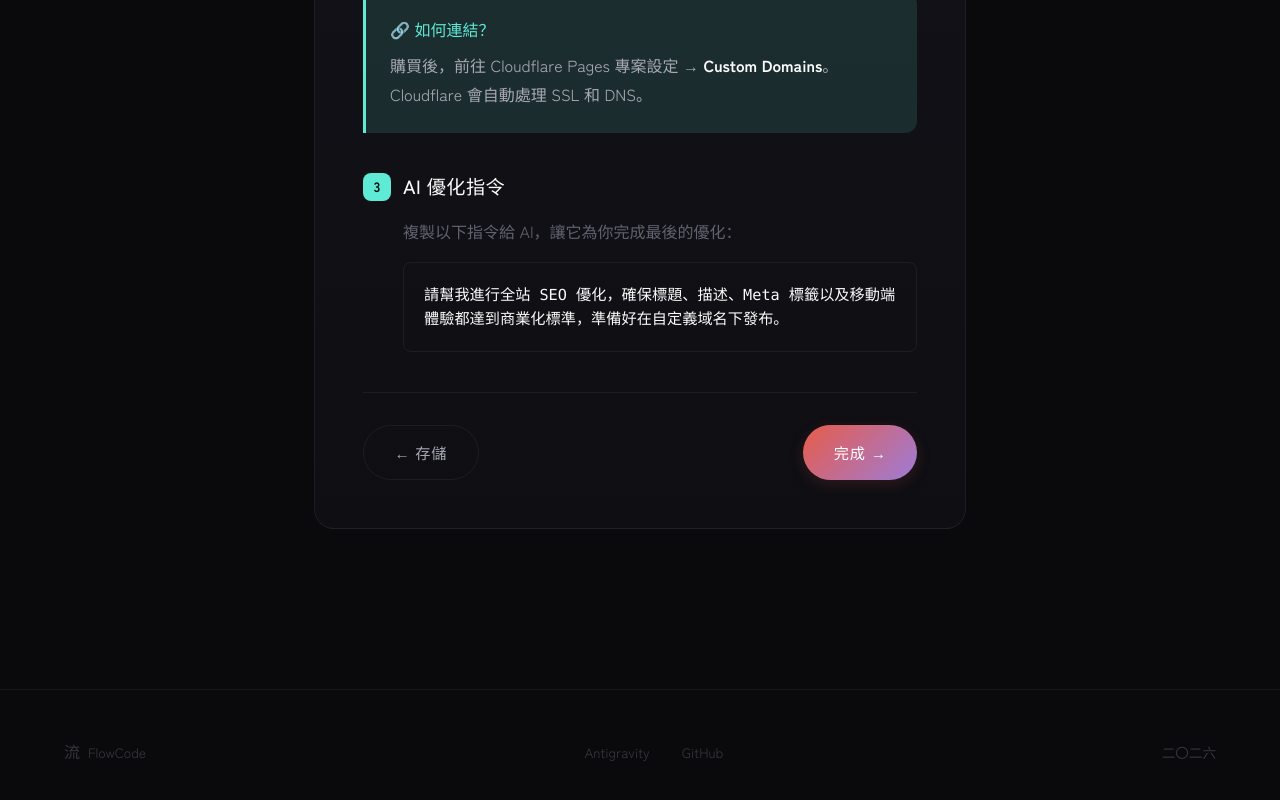
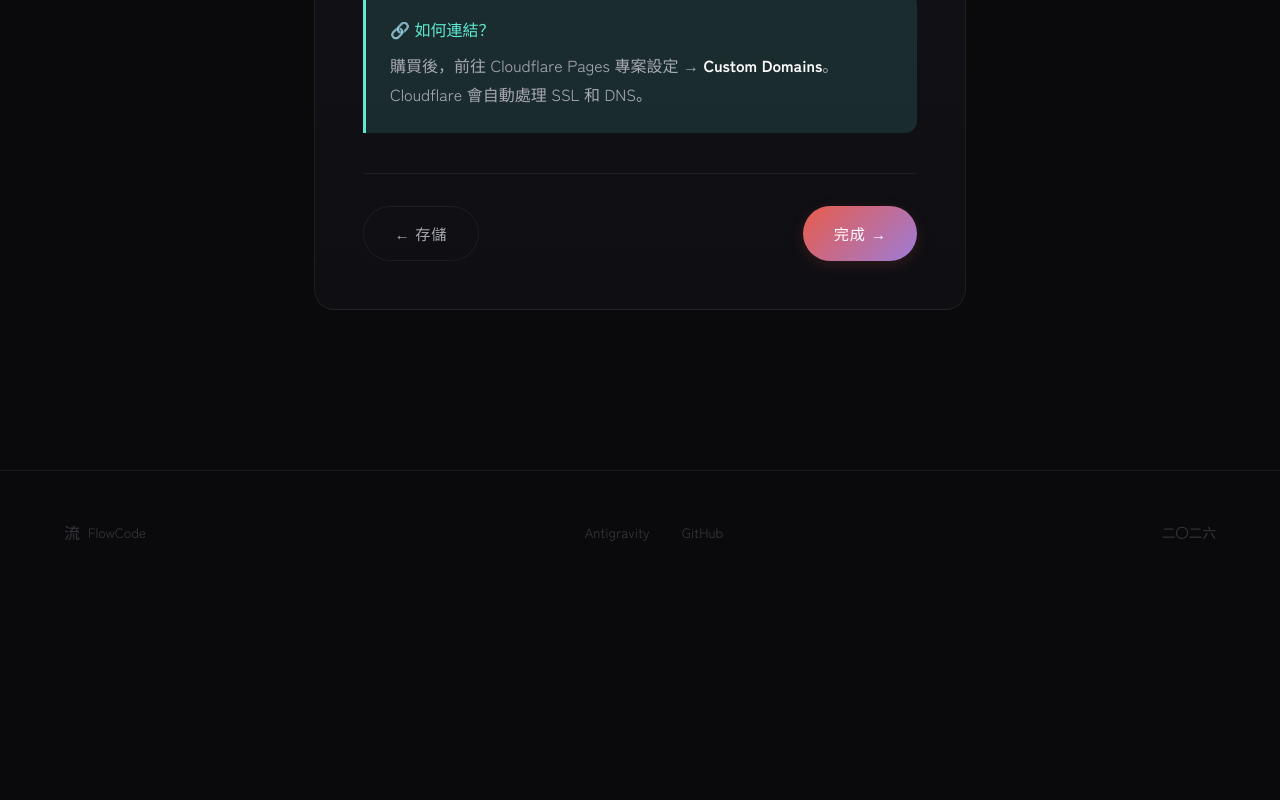
Before and after one commit to sorrow233/flowcode, a React (Vite) app: page /domain in a window 1280 px wide. Shown: the part 1037-1837 px from the top of the page. After the commit the page ends 1631 px from the top, so only its background shows below. Built offline with nearby package versions, Linux system fonts and the light colour scheme.

Commit message:
refactor(DomainPage): 移除冗餘的 AI 優化指令章節 (v2.1.9)

```diff
--- a/package.json
+++ b/package.json
@@ -1,7 +1,7 @@
 {
   "name": "flowcode",
-  "version": "2.1.8",
-  "description": "© 2026 FlowCode v2.1.8 - 零基础 AI 辅助網站開發教程",
+  "version": "2.1.9",
+  "description": "© 2026 FlowCode v2.1.9 - 零基础 AI 辅助網站開發教程",
   "private": true,
   "type": "module",
   "scripts": {
--- a/src/pages/DomainPage.jsx
+++ b/src/pages/DomainPage.jsx
@@ -168,56 +168,6 @@ function DomainPage() {
                             </p>
                         </div>
 
-                        {/* 步驟 3 */}
-                        <div style={{ marginTop: '2.5rem' }}>
-                            <div style={{
-                                display: 'flex',
-                                alignItems: 'center',
-                                gap: '0.75rem',
-                                marginBottom: '1rem'
-                            }}>
-                                <span style={{
-                                    width: '28px',
-                                    height: '28px',
-                                    background: 'var(--asagi)',
-                                    borderRadius: '8px',
-                                    display: 'flex',
-                                    alignItems: 'center',
-                                    justifyContent: 'center',
-                                    fontSize: '0.85rem',
-                                    color: 'var(--bg-sumi)',
-                                    fontWeight: 600
-                                }}>3</span>
-                                <h3 style={{
-                                    fontSize: '1.2rem',
-                                    margin: 0,
-                                    fontWeight: 500
-                                }}>AI 優化指令</h3>
-                            </div>
-                            <p style={{
-                                color: 'var(--text-ishi)',
-                                marginBottom: '1rem',
-                                paddingLeft: '2.5rem'
-                            }}>
-                                複製以下指令給 AI，讓它為你完成最後的優化：
-                            </p>
-                            <div style={{ paddingLeft: '2.5rem' }}>
-                                <div style={{
-                                    background: 'var(--bg-kuro)',
-                                    padding: '1.25rem',
-                                    borderRadius: '8px',
-                                    border: '1px solid var(--border-kasumi)',
-                                    color: 'var(--text-yuki)',
-                                    fontSize: '0.95rem',
-                                    lineHeight: '1.6',
-                                    position: 'relative',
-                                    fontFamily: 'ui-monospace, SFMono-Regular, Menlo, Monaco, Consolas, monospace'
-                                }}>
-                                    請幫我進行全站 SEO 優化，確保標題、描述、Meta 標籤以及移動端體驗都達到商業化標準，準備好在自定義域名下發布。
-                                </div>
-                            </div>
-                        </div>
-
                         {/* 導航按鈕 */}
                         <div style={{
                             marginTop: '2.5rem',
```
